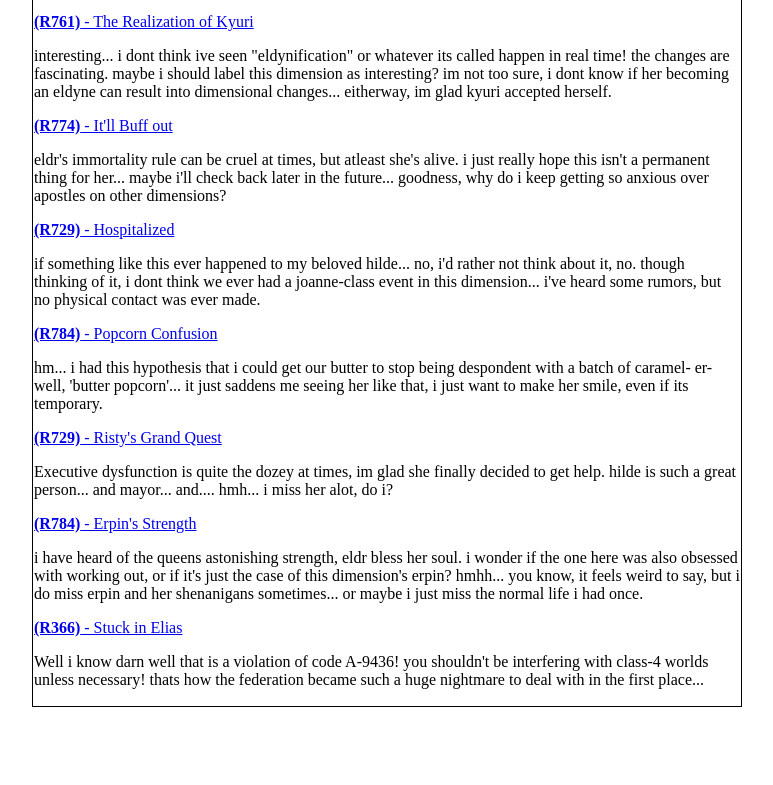
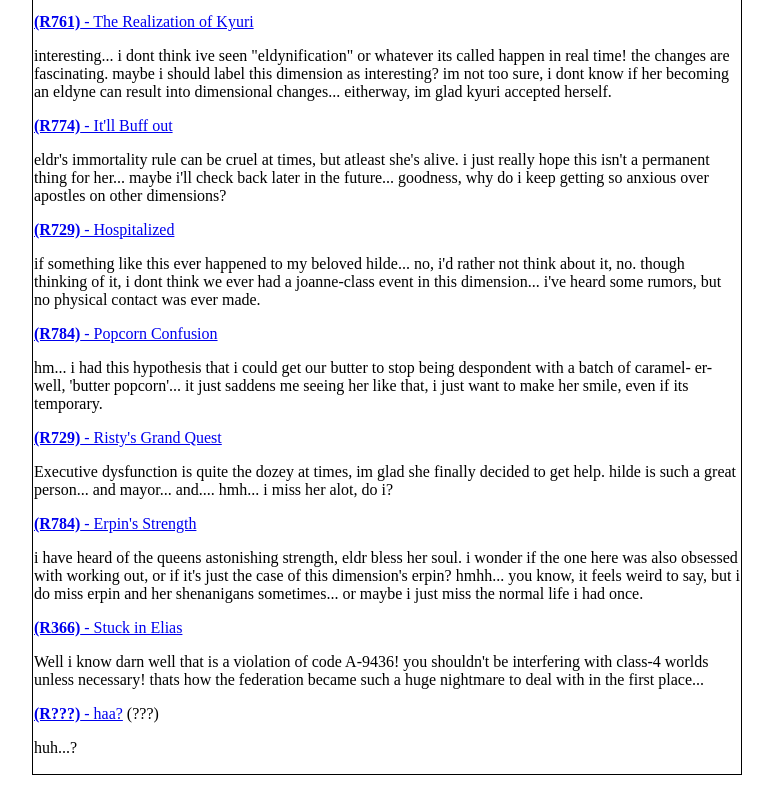
Before and after one commit to EmptyPanelComics/emptypanelcomics.github.io, a plain HTML site: page EDCU.html in a window 1280 px wide. Shown: the part 4677-5462 px from the top of the page, without its empty margins (253-1026 px from the left). Before the commit the page ends 5394 px from the top, so only its background shows below. Drawn offline with Linux system fonts and the light colour scheme; a web font is replaced by a local one.

Commit message:
Update EDCU.html

```diff
--- a/EDCU.html
+++ b/EDCU.html
@@ -167,6 +167,8 @@
       <p>i have heard of the queens astonishing strength, eldr bless her soul. i wonder if the one here was also obsessed with working out, or if it's just the case of this dimension's erpin? hmhh... you know, it feels weird to say, but i do miss erpin and her shenanigans sometimes... or maybe i just miss the normal life i had once.</p>
   <P><a href="https://www.reddit.com/r/Trickcal/comments/1xzn1pe/elenas_peculiar_allnighter_comic/" target="_blank"><B>(R366)</B> - Stuck in Elias</a></P>
       <p>Well i know darn well that is a violation of code A-9436! you shouldn't be interfering with class-4 worlds unless necessary! thats how the federation became such a huge nightmare to deal with in the first place...</p>
+  <P><a href="https://www.reddit.com/r/Trickcal/comments/1y187tk/a_peculiar_werebeast_appeared_in_the_forest_comic/" target="_blank"><B>(R???)</B> - haa?</a> (???)</P>
+      <p>huh...?</p>
 
     </td>
 </tr>
```
